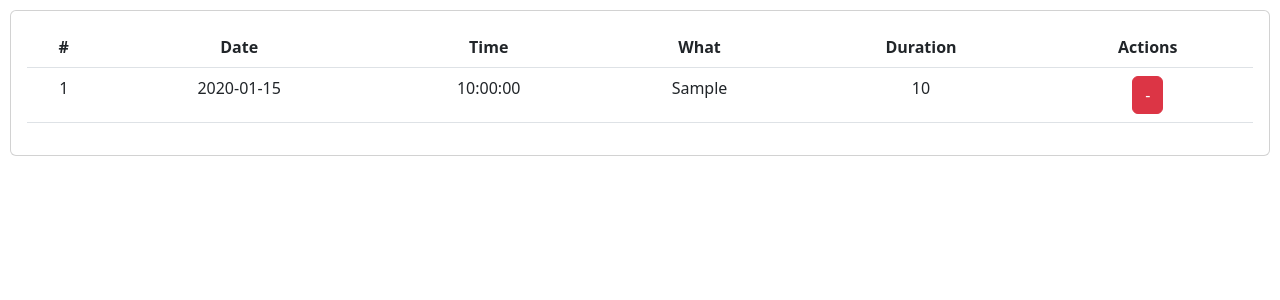
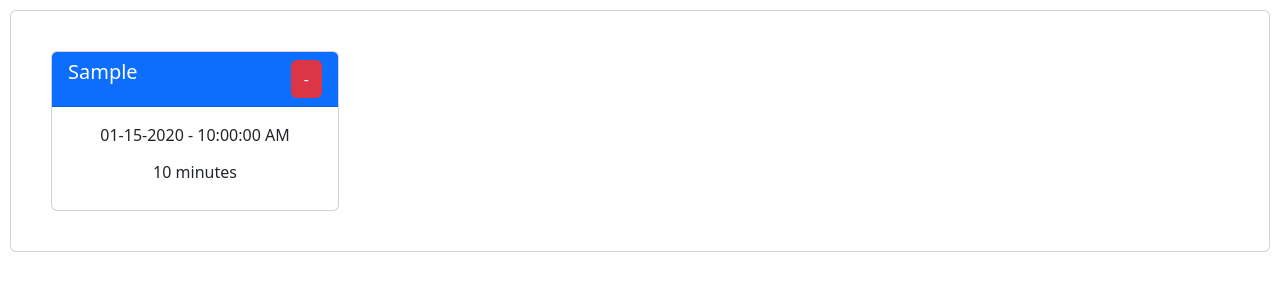
Before and after one commit to eeshwar1/baby-tracking, a Flask app: page /events in a window 1280 px wide. Shown: the part 160-460 px from the top of the page. Run offline with Flask 3, Linux system fonts and the light colour scheme; tables that the repository leaves empty hold one stand-in row (values such as "Sample post"); some libraries are stand-ins or nearby versions.

Commit message:
Format of Events page and delete confirmation

```diff
--- a/app/app.py
+++ b/app/app.py
@@ -224,8 +224,8 @@ def get_events_list():
        event_dict={}
        row_dict = row._asdict()
        event_dict['id'] = row_dict['id']
-       event_dict['event_date'] = row_dict['event_date'].strftime("%Y-%m-%d")
-       event_dict['event_time'] = row_dict['event_time'].strftime("%H:%M:%S")
+       event_dict['event_date'] = row_dict['event_date'].strftime("%m-%d-%Y")
+       event_dict['event_time'] = row_dict['event_time'].strftime("%I:%M:%S %p")
        event_dict['event_type'] = row_dict['event_type']
        event_dict['event_duration'] = row_dict['event_duration']
        events_data.append(event_dict)
--- a/app/templates/events.html
+++ b/app/templates/events.html
@@ -26,48 +26,43 @@
       <div class="col">
       <div class="card">
       <div class="card-body">
-        <table class="table">
-          <thead>
-            <tr>
-              <th scope="col">#</th>
-              <th scope="col">Date</th>
-              <th scope="col">Time</th>
-              <th scope="col">What</th>
-              <th scope="col">Duration</th>
-              <th scope="col">Actions</th>
-            </tr>
-          </thead>
-          <tbody>
-          <!--  {{ data | length }}  -->
-             {% for event in events %}
+        {% for event in events %}
+          <form action="/events/delete/{{ event.id }}" method="POST"
+          onsubmit="return confirm('Would you like to delete the entry');">
+          <div class="card mx-4 my-4 float-start" style="width: 18rem; height: 10rem;">
+            {% if event.event_type == 'Feeding' %}
+            <div class= "card-header bg-primary text-white">
+            {% elif event.event_type == 'Wet Diaper' %}
+            <div class= "card-header bg-success text-white">
+            {% elif event.event_type == 'Dirty Diaper' %}
+            <div class= "card-header bg-warning text-black">
+            {% else %}
+            <div class= "card-header bg-primary text-white">
+            {% endif %}
+              <div class="float-start">
+                <h5>{{ event.event_type }}</h5>
+              </div>
+              <div class="float-end">
+                <input type="submit" class="btn btn-danger" value="-">
+              </div>
+            </div>
 
-              <tr>
-                <td>
-                  {{ event['id'] }}
-                </td>
-                <td>
-                  {{ event['event_date'] }}
-                </td>
-                <td>
-                  {{ event['event_time'] }}
-                </td>
-                <td>
-                  {{ event['event_type'] }}
-                </td>
-                <td>
-                  {{ event['event_duration'] }}
-                </td>
-                <td>
-                  <form action="/events/delete/{{ event['id'] }}" method="POST">
-                    <input type="submit" class="btn btn-danger" value="-">
-                  </form>
-                </td>
-              </tr>
-            {% endfor %}
+            <div class="card-body">
 
-          </tbody>
-        </table>
 
+                <p class="card-text">
+                  {{ event['event_date'] }} - {{ event['event_time'] }}
+                </p>
+                {% if event.event_duration > 0 %}
+                  <h6>{{ event.event_duration }} minutes</h6>
+                {% endif %}
+
+
+         </div>
+        </div>
+        </form>
+
+        {% endfor %}
       </div>
       </div>
       </div>
@@ -76,10 +71,6 @@
 
     <footer>
 
-      <form method="POST">
-
-
-      </form>
 
     </footer>
   </body>
```
